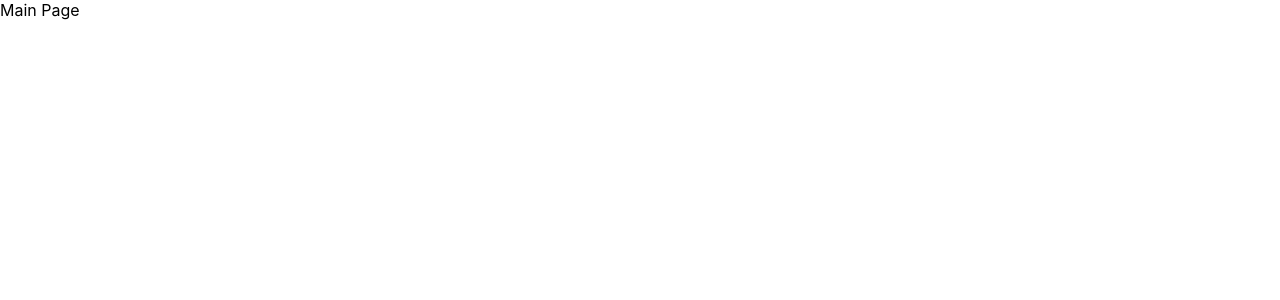
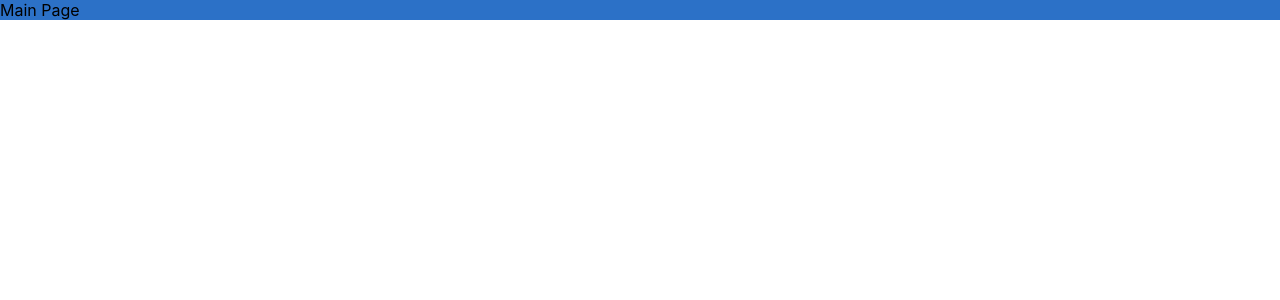
Before and after one commit to go-opeak/opeak, a React (Create React App) app: page / in a window 1280 px wide. Shown: the top 300 px of the page. Built offline with nearby package versions, Linux system fonts and the light colour scheme.

Commit message:
test: theme 적용 테스트

```diff
--- a/src/pages/Main/index.tsx
+++ b/src/pages/Main/index.tsx
@@ -1,7 +1,13 @@
+import styled from "styled-components";
+
 export const Main = () => {
   return (
-    <>
+    <Wrapper>
       <div>Main Page</div>
-    </>
+    </Wrapper>
   );
 };
+
+const Wrapper = styled.div`
+  background-color: ${(props) => props.theme.colors.primary.dark};
+`;
```
